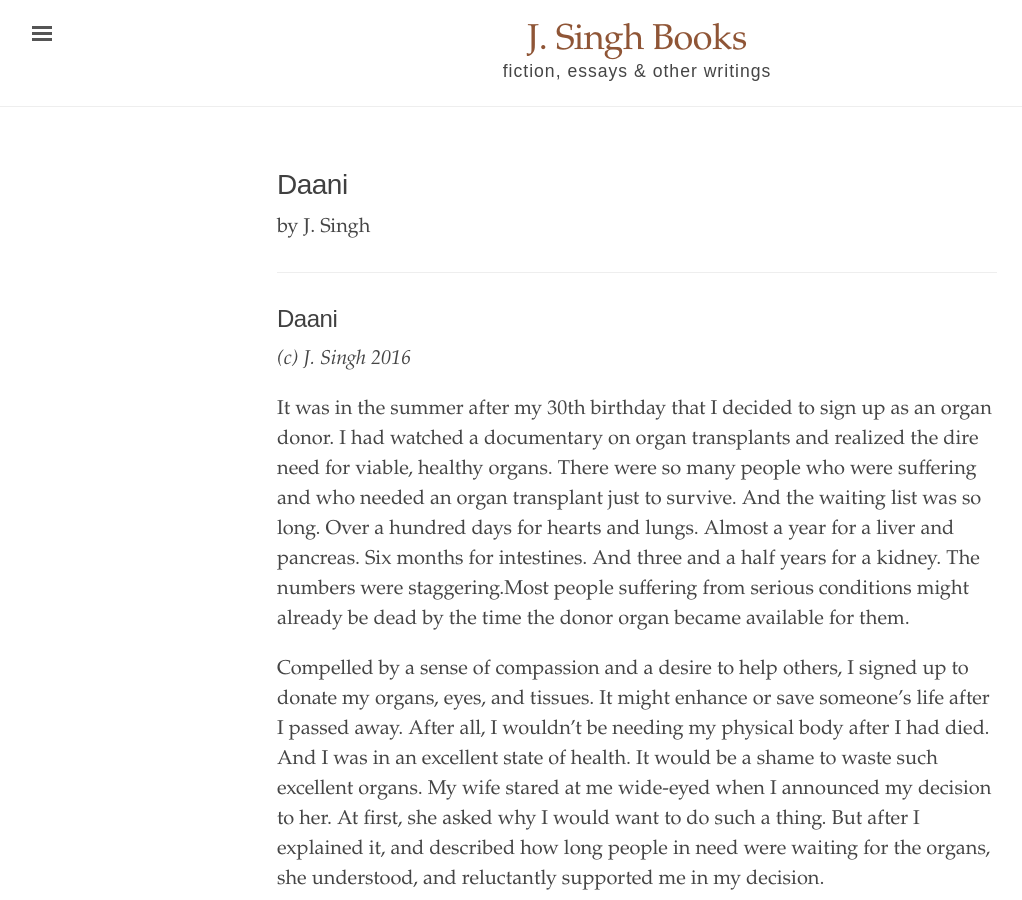
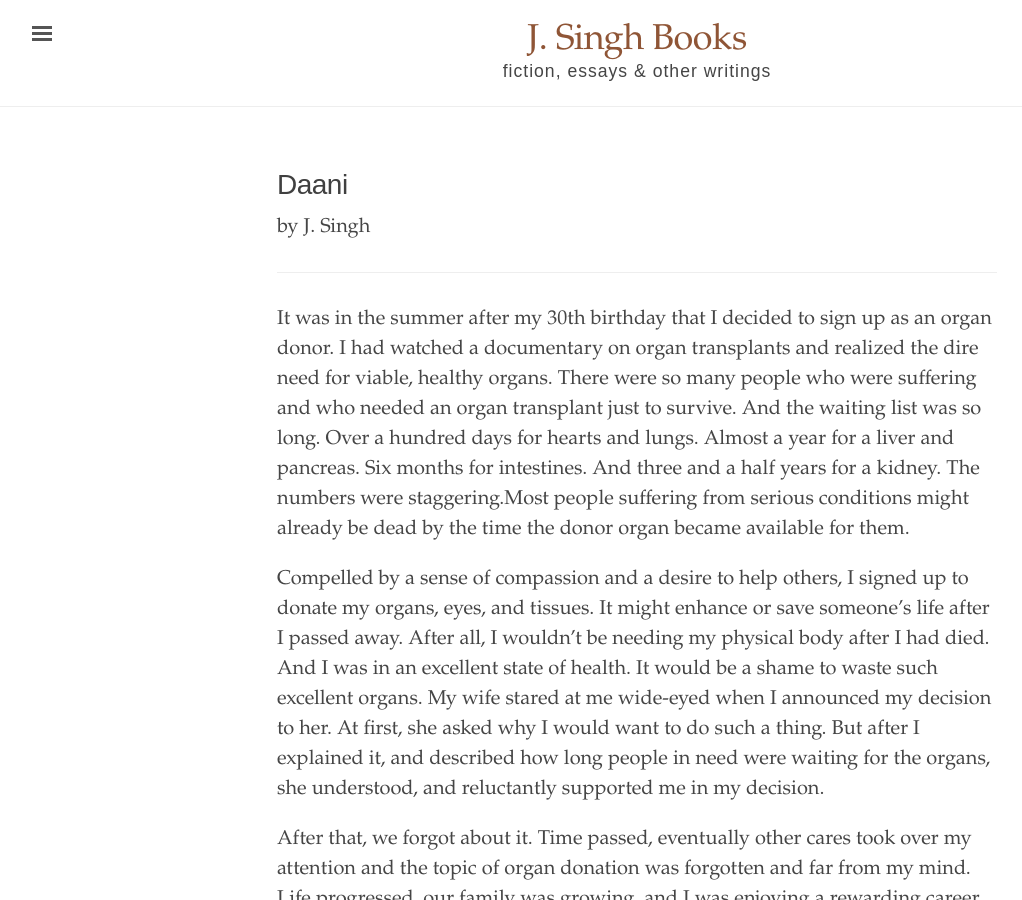
Before and after one commit to jsinghbooks/jsinghbooks.github.io, a Jekyll site: the page built from _texts/daani.md, in a window 1280 px wide and 900 px high. Shown: the whole window, without its empty margins (3-1025 px from the left). Built offline with Jekyll 4.4.1, drawn with Linux system fonts in a browser that asks for light colours.

Commit message:
Update daani.md

```diff
--- a/_texts/daani.md
+++ b/_texts/daani.md
@@ -7,9 +7,6 @@ publication-date: 2016
 ---
 
 ---
-## Daani
-*(c) J. Singh 2016*
-
 It was in the summer after my 30th birthday that I decided to sign up as an organ donor. I had watched a documentary on organ transplants and realized the dire need for viable, healthy organs. There were so many people who were suffering and who needed an organ transplant just to survive. And the waiting list was so long. Over a hundred days for hearts and lungs. Almost a year for a liver and pancreas. Six months for intestines. And three and a half years for a kidney. The numbers were staggering.Most people suffering from serious conditions might already be dead by the time the donor organ became available for them.
 
 Compelled by a sense of compassion and a desire to help others, I signed up to donate my organs, eyes, and tissues. It might enhance or save someone's life after I passed away. After all, I wouldn't be needing my physical body after I had died. And I was in an excellent state of health. It would be a shame to waste such excellent organs.
```
Also changed, not shown: other parts of _texts/daani.md (+2 -0 lines).
